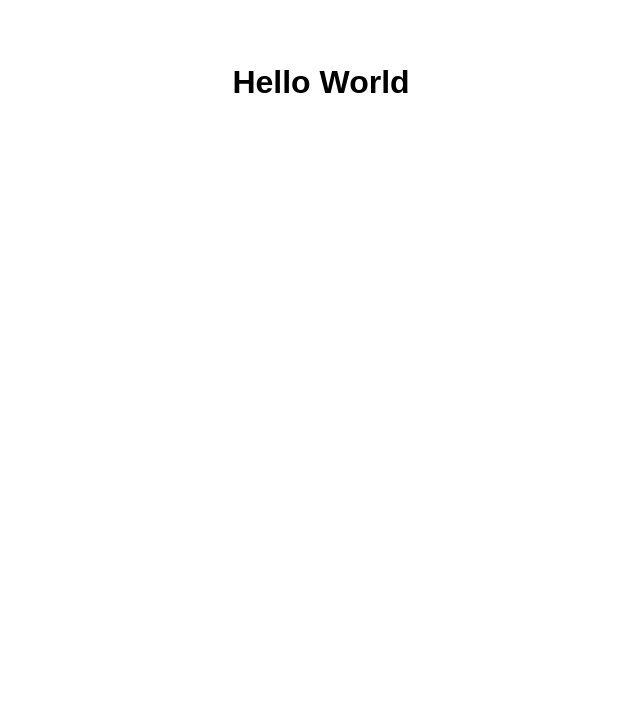
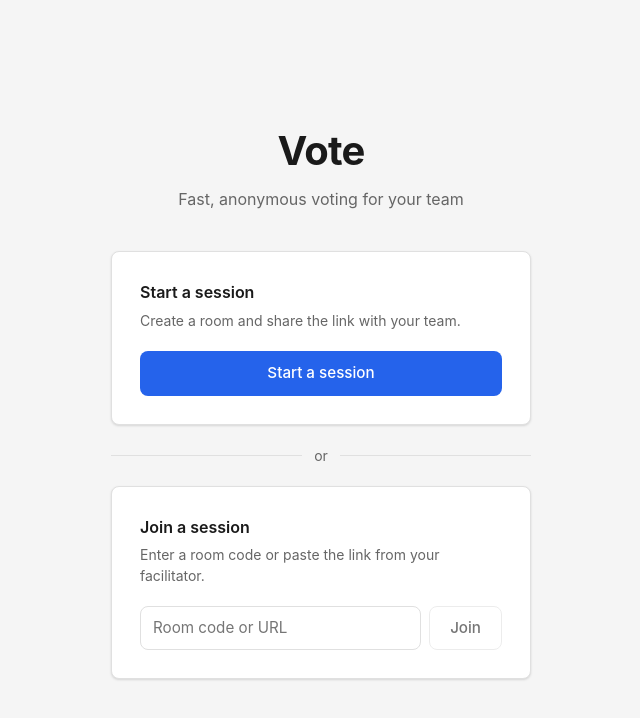
Before and after one commit to SSamps/vote-fe, a React (Vite) app: page / in a window 1280 px wide. Shown: the top 718 px of the page, without its empty margins (319-959 px from the left). Built offline with nearby package versions, Linux system fonts and the light colour scheme; no server answers.

Commit message:
Added landing, more docs, updated dependencies (#1)
* Add design docs

* Added landing page, additional docs, updated dependencies

```diff
--- a/src/App.jsx
+++ b/src/App.jsx
@@ -1,7 +1,12 @@
+import { Routes, Route } from 'react-router-dom'
+import LandingPage from './pages/LandingPage.jsx'
+import RoomPage from './pages/RoomPage.jsx'
+
 export default function App() {
   return (
-    <div style={{ fontFamily: 'sans-serif', textAlign: 'center', marginTop: '4rem' }}>
-      <h1>Hello World</h1>
-    </div>
+    <Routes>
+      <Route path="/" element={<LandingPage />} />
+      <Route path="/room/:roomId" element={<RoomPage />} />
+    </Routes>
   )
 }
--- /dev/null
+++ b/src/index.css
@@ -0,0 +1,77 @@
+*, *::before, *::after {
+  box-sizing: border-box;
+}
+
+:root {
+  --color-bg: #f5f5f5;
+  --color-surface: #ffffff;
+  --color-border: #e0e0e0;
+  --color-text: #1a1a1a;
+  --color-text-muted: #666666;
+  --color-primary: #2563eb;
+  --color-primary-hover: #1d4ed8;
+  --color-error: #dc2626;
+  --radius: 8px;
+  --shadow: 0 1px 3px rgba(0,0,0,0.08), 0 1px 2px rgba(0,0,0,0.06);
+}
+
+body {
+  margin: 0;
+  font-family: -apple-system, BlinkMacSystemFont, 'Segoe UI', sans-serif;
+  background: var(--color-bg);
+  color: var(--color-text);
+  font-size: 16px;
+  line-height: 1.5;
+}
+
+button {
+  cursor: pointer;
+  font: inherit;
+  border: none;
+  border-radius: var(--radius);
+  padding: 0.6rem 1.25rem;
+  font-size: 0.95rem;
+  font-weight: 500;
+  transition: background 0.15s;
+}
+
+button:disabled {
+  opacity: 0.6;
+  cursor: not-allowed;
+}
+
+button.primary {
+  background: var(--color-primary);
+  color: #fff;
+}
+
+button.primary:not(:disabled):hover {
+  background: var(--color-primary-hover);
+}
+
+button.secondary {
+  background: var(--color-surface);
+  color: var(--color-text);
+  border: 1px solid var(--color-border);
+}
+
+button.secondary:not(:disabled):hover {
+  background: var(--color-bg);
+}
+
+input[type="text"] {
+  font: inherit;
+  font-size: 0.95rem;
+  padding: 0.6rem 0.75rem;
+  border: 1px solid var(--color-border);
+  border-radius: var(--radius);
+  outline: none;
+  width: 100%;
+  background: var(--color-surface);
+  color: var(--color-text);
+}
+
+input[type="text"]:focus {
+  border-color: var(--color-primary);
+  box-shadow: 0 0 0 3px rgba(37,99,235,0.15);
+}
--- a/src/main.jsx
+++ b/src/main.jsx
@@ -1,9 +1,13 @@
 import { StrictMode } from 'react'
 import { createRoot } from 'react-dom/client'
+import { BrowserRouter } from 'react-router-dom'
+import './index.css'
 import App from './App.jsx'
 
 createRoot(document.getElementById('root')).render(
   <StrictMode>
-    <App />
+    <BrowserRouter>
+      <App />
+    </BrowserRouter>
   </StrictMode>,
 )
--- /dev/null
+++ b/src/pages/LandingPage.jsx
@@ -0,0 +1,123 @@
+import { useState } from 'react'
+import { useNavigate } from 'react-router-dom'
+import styles from './LandingPage.module.css'
+
+// Injected at build time via VITE_BACKEND_URL env var; falls back to localhost for local dev
+const BACKEND_URL = import.meta.env.VITE_BACKEND_URL || 'http://localhost:3000'
+
+// If the user pastes a full room URL instead of a bare code, extract the code
+function extractRoomCode(input) {
+  const trimmed = input.trim()
+  try {
+    const url = new URL(trimmed)
+    const match = url.pathname.match(/\/room\/([^/]+)/)
+    if (match) return match[1]
+  } catch {
+    // not a URL — treat as a bare room code
+  }
+  return trimmed
+}
+
+export default function LandingPage() {
+  const navigate = useNavigate()
+  const [roomCode, setRoomCode] = useState('')
+  const [creating, setCreating] = useState(false)
+  const [joining, setJoining] = useState(false)
+  const [error, setError] = useState(null)
+
+  async function handleCreate() {
+    setCreating(true)
+    setError(null)
+    try {
+      // POST /rooms — backend creates room and returns { roomId }
+      const res = await fetch(`${BACKEND_URL}/rooms`, { method: 'POST' })
+      if (!res.ok) throw new Error(`Unexpected status ${res.status}`)
+      const { roomId } = await res.json()
+      navigate(`/room/${roomId}?role=facilitator`)
+    } catch {
+      setError('Could not create a room. Is the backend running?')
+    } finally {
+      setCreating(false)
+    }
+  }
+
+  async function handleJoin(e) {
+    e.preventDefault()
+    const code = extractRoomCode(roomCode)
+    if (!code) return
+    setJoining(true)
+    setError(null)
+    try {
+      // GET /rooms/:roomId — validates the room exists before opening a socket
+      const res = await fetch(`${BACKEND_URL}/rooms/${code}`)
+      if (res.status === 404) {
+        setError('Room not found. Check the code and try again.')
+        return
+      }
+      if (!res.ok) throw new Error(`Unexpected status ${res.status}`)
+      navigate(`/room/${code}`)
+    } catch (err) {
+      if (!err.message.startsWith('Unexpected')) {
+        setError('Could not reach the server. Is the backend running?')
+      }
+    } finally {
+      setJoining(false)
+    }
+  }
+
+  return (
+    <div className={styles.page}>
+      <header className={styles.header}>
+        <h1 className={styles.title}>Vote</h1>
+        <p className={styles.tagline}>Fast, anonymous voting for your team</p>
+      </header>
+
+      <main className={styles.main}>
+        <section className={styles.card}>
+          <h2 className={styles.cardTitle}>Start a session</h2>
+          <p className={styles.cardDescription}>
+            Create a room and share the link with your team.
+          </p>
+          <button
+            className={`${styles.button} ${styles.buttonPrimary}`}
+            onClick={handleCreate}
+            disabled={creating}
+          >
+            {creating ? 'Creating…' : 'Start a session'}
+          </button>
+        </section>
+
+        <div className={styles.divider}>
+          <span>or</span>
+        </div>
+
+        <section className={styles.card}>
+          <h2 className={styles.cardTitle}>Join a session</h2>
+          <p className={styles.cardDescription}>
+            Enter a room code or paste the link from your facilitator.
+          </p>
+          <form onSubmit={handleJoin} className={styles.joinForm}>
+            <input
+              type="text"
+              placeholder="Room code or URL"
+              value={roomCode}
+              onChange={e => setRoomCode(e.target.value)}
+              disabled={joining}
+              autoComplete="off"
+              spellCheck={false}
+            />
+            <button
+              type="submit"
+              className={`${styles.button} ${styles.buttonSecondary}`}
+              disabled={joining || !roomCode.trim()}
+            >
+              {joining ? 'Joining…' : 'Join'}
+            </button>
+          </form>
+        </section>
+
+        {error && <p className={styles.error}>{error}</p>}
+      </main>
+    </div>
+  )
+}
--- /dev/null
+++ b/src/pages/LandingPage.module.css
@@ -0,0 +1,141 @@
+.page {
+  min-height: 100vh;
+  display: flex;
+  flex-direction: column;
+  align-items: center;
+  justify-content: center;
+  padding: 2rem 1rem;
+}
+
+.header {
+  text-align: center;
+  margin-bottom: 2.5rem;
+}
+
+.title {
+  font-size: 2.5rem;
+  font-weight: 700;
+  margin: 0 0 0.4rem;
+  letter-spacing: -0.02em;
+  color: var(--color-text);
+}
+
+.tagline {
+  margin: 0;
+  color: var(--color-text-muted);
+  font-size: 1rem;
+}
+
+.main {
+  width: 100%;
+  max-width: 420px;
+  display: flex;
+  flex-direction: column;
+  gap: 0;
+}
+
+.card {
+  background: var(--color-surface);
+  border: 1px solid var(--color-border);
+  border-radius: var(--radius);
+  padding: 1.75rem;
+  box-shadow: var(--shadow);
+}
+
+.cardTitle {
+  font-size: 1rem;
+  font-weight: 600;
+  margin: 0 0 0.35rem;
+}
+
+.cardDescription {
+  font-size: 0.875rem;
+  color: var(--color-text-muted);
+  margin: 0 0 1.25rem;
+}
+
+.button {
+  display: inline-block;
+  cursor: pointer;
+  font: inherit;
+  font-size: 0.95rem;
+  font-weight: 500;
+  border: none;
+  border-radius: var(--radius);
+  padding: 0.6rem 1.25rem;
+  transition: background 0.15s;
+}
+
+.button:disabled {
+  opacity: 0.6;
+  cursor: not-allowed;
+}
+
+.buttonPrimary {
+  background: var(--color-primary);
+  color: #fff;
+  width: 100%;
+  padding: 0.7rem 1.25rem;
+}
+
+.buttonPrimary:not(:disabled):hover {
+  background: var(--color-primary-hover);
+}
+
+.buttonSecondary {
+  background: var(--color-surface);
+  color: var(--color-text);
+  border: 1px solid var(--color-border);
+  white-space: nowrap;
+}
+
+.buttonSecondary:not(:disabled):hover {
+  background: var(--color-bg);
+}
+
+.joinForm {
+  display: flex;
+  gap: 0.5rem;
+}
+
+.joinForm input {
+  flex: 1;
+  font: inherit;
+  font-size: 0.95rem;
+  padding: 0.6rem 0.75rem;
+  border: 1px solid var(--color-border);
+  border-radius: var(--radius);
+  outline: none;
+  background: var(--color-surface);
+  color: var(--color-text);
+  min-width: 0;
+}
+
+.joinForm input:focus {
+  border-color: var(--color-primary);
+  box-shadow: 0 0 0 3px rgba(37,99,235,0.15);
+}
+
+.divider {
+  display: flex;
+  align-items: center;
+  gap: 0.75rem;
+  color: var(--color-text-muted);
+  font-size: 0.875rem;
+  margin: 1.25rem 0;
+}
+
+.divider::before,
+.divider::after {
+  content: '';
+  flex: 1;
+  height: 1px;
+  background: var(--color-border);
+}
+
+.error {
+  margin: 1rem 0 0;
+  font-size: 0.875rem;
+  color: var(--color-error);
+  text-align: center;
+}
--- /dev/null
+++ b/src/pages/RoomPage.jsx
@@ -0,0 +1,16 @@
+import { useParams, useSearchParams } from 'react-router-dom'
+
+// Stub — room UI will be implemented once Socket.io integration is in place
+export default function RoomPage() {
+  const { roomId } = useParams()
+  const [searchParams] = useSearchParams()
+  const role = searchParams.get('role') || 'participant'
+
+  return (
+    <div style={{ fontFamily: 'sans-serif', padding: '2rem', textAlign: 'center' }}>
+      <h1>Room: {roomId}</h1>
+      <p>Role: {role}</p>
+      <p style={{ color: '#666' }}>Room view coming soon.</p>
+    </div>
+  )
+}
```
Also changed, not shown: package.json (+6 -5 lines), 6 other files (tests, documents, lock files or other folders).
